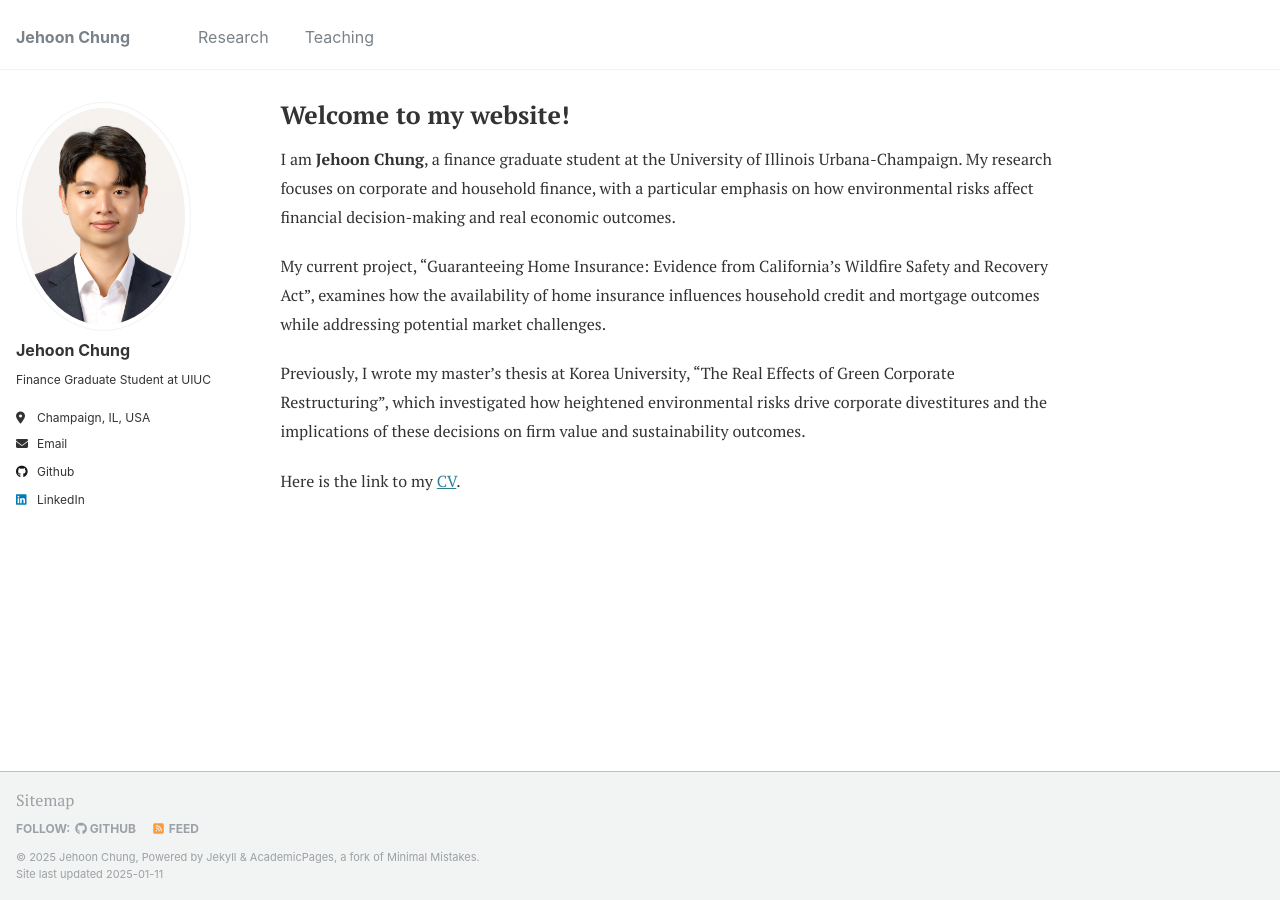
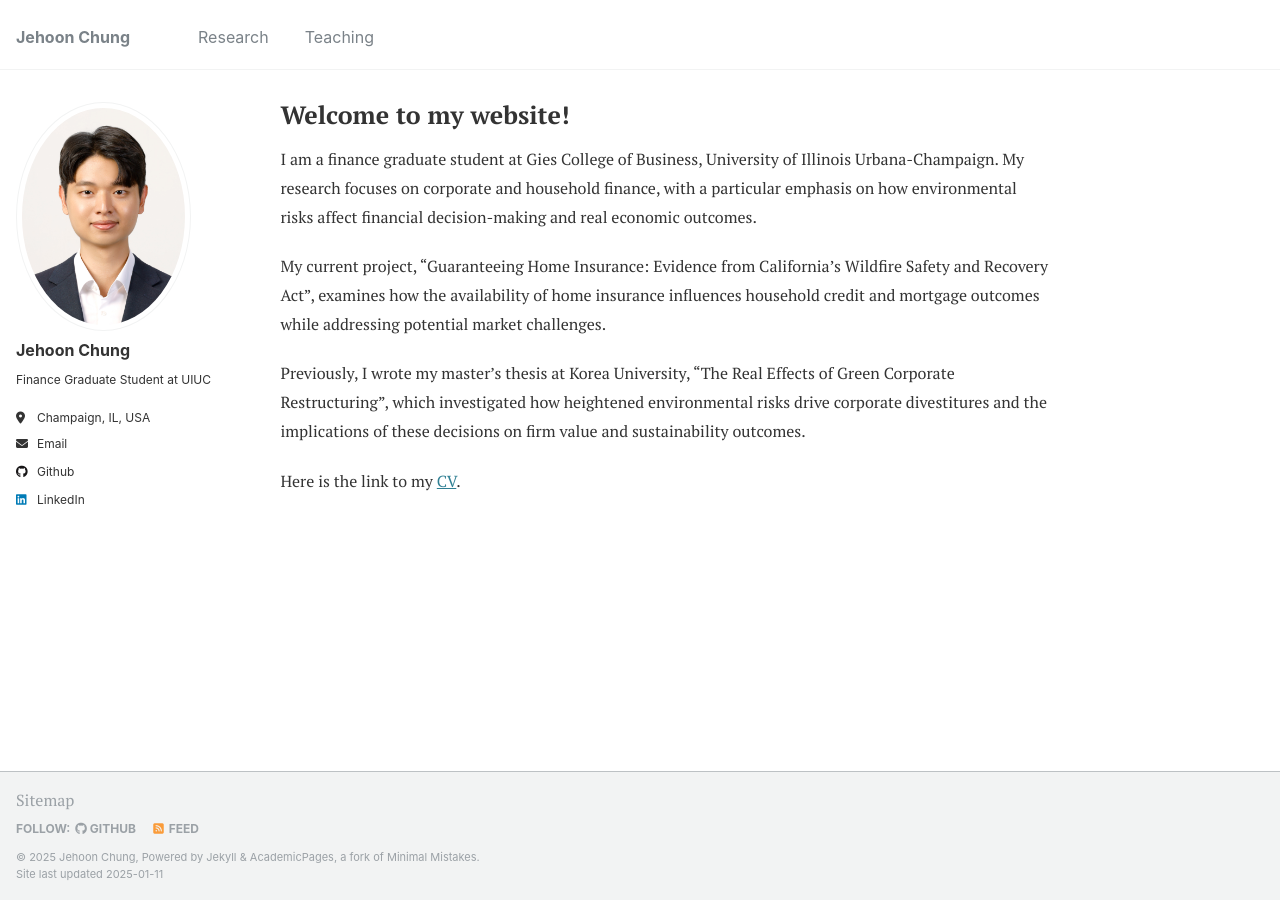
Before and after one commit to JehoonChung/jehoonchung.github.io, a Jekyll site: the page built from _pages/about.md, in a window 1280 px wide. Built offline with Jekyll 4.4.1, drawn with Linux system fonts in a browser that asks for light colours.

Commit message:
Update about.md

```diff
--- a/_pages/about.md
+++ b/_pages/about.md
@@ -8,7 +8,7 @@ redirect_from:
 ---
 
 
-I am **Jehoon Chung**, a finance graduate student at the University of Illinois Urbana-Champaign. My research focuses on corporate and household finance, with a particular emphasis on how environmental risks affect financial decision-making and real economic outcomes.
+I am a finance graduate student at Gies College of Business, University of Illinois Urbana-Champaign. My research focuses on corporate and household finance, with a particular emphasis on how environmental risks affect financial decision-making and real economic outcomes.
 
 My current project, "Guaranteeing Home Insurance: Evidence from California’s Wildfire Safety and Recovery Act", examines how the availability of home insurance influences household credit and mortgage outcomes while addressing potential market challenges.
 
```
